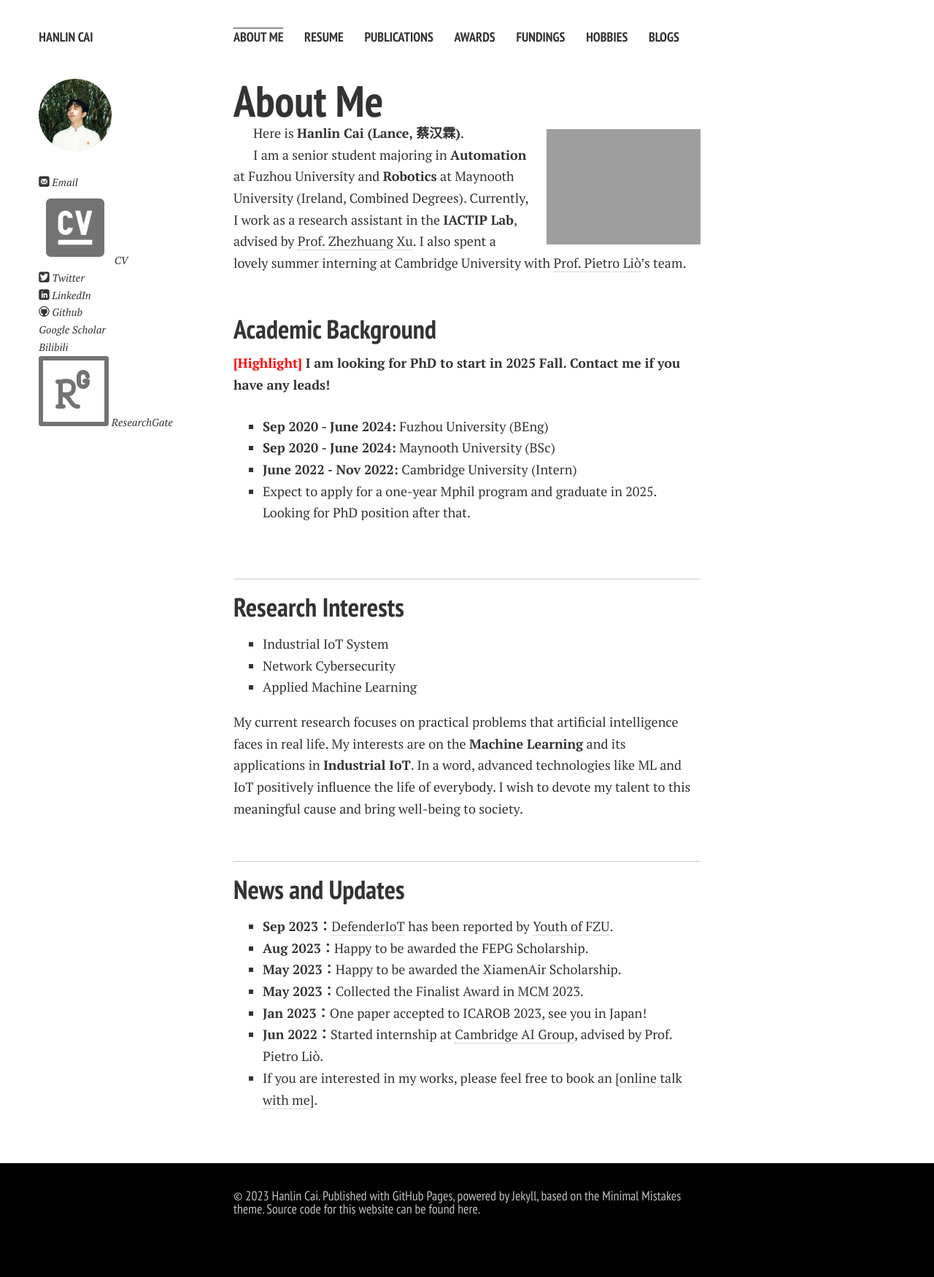
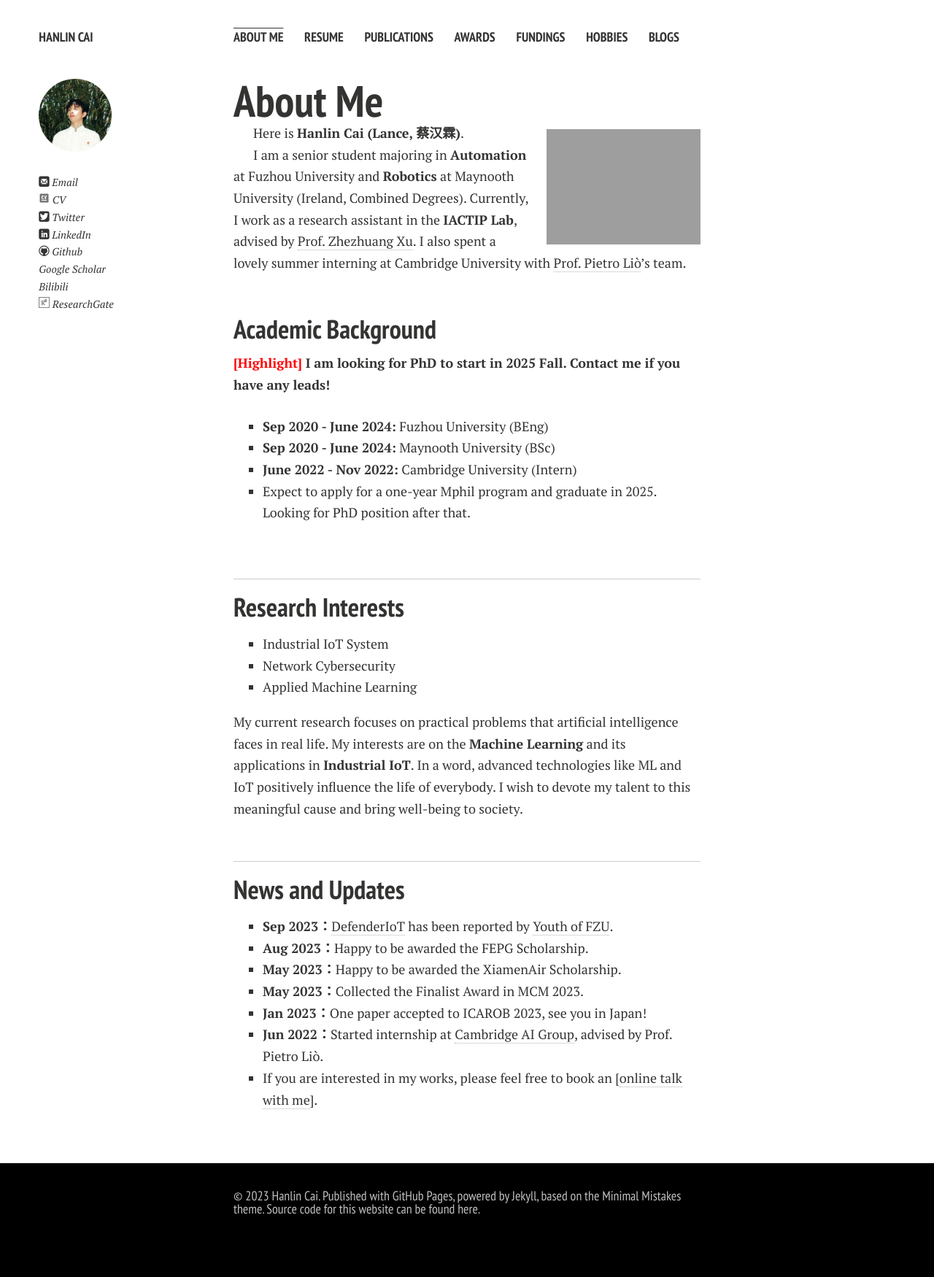
Before and after one commit to GuangLun2000/GuangLun2000.github.io, a Jekyll site: the page built from index.md, in a window 1280 px wide. Shown: the whole page at 73% size. Built offline with Jekyll 4.4.1, drawn with Linux system fonts in a browser that asks for light colours; nearby versions of some CDN libraries; comment, search, counter and statistics services are not loaded; a style sheet for code colours, icons or effects is not loaded; our own code applies the rules of GitHub Pages for plain Markdown files.

Commit message:
Update author-bio.html

```diff
--- a/_includes/author-bio.html
+++ b/_includes/author-bio.html
@@ -5,7 +5,7 @@
 <p>{{ site.owner.bio }}</p>
 {% if site.owner.email %}<p style="text-indent:0;margin-top:1.5em;"><a href="mailto:{{ site.owner.email }}" target="_blank"><i class="icon-mail"></i> Email</a></p>{% endif %}
 
-{% if site.owner.cv %}<p style="text-indent:0;"><a href="file/{{ site.owner.cv }}"><img src="images/logo/icons8-cv-100.png"></i> CV</a></p>{% endif %}
+{% if site.owner.cv %}<p style="text-indent:0;"><a href="file/{{ site.owner.cv }}"><img src="images/logo/icons8-cv-100.png" width="15" height="15"></i> CV</a></p>{% endif %}
 
 {% if site.owner.twitter %}<p style="text-indent:0;"><a href="https://twitter.com/{{ site.owner.twitter }}"><i class="icon-twitter"></i> Twitter</a></p>{% endif %}
 
@@ -27,7 +27,7 @@
 
 {% if site.owner.bilibili %}<p style="text-indent:0;"><a href="https://space.bilibili.com/{{ site.owner.bilibili }}"><i class="fa fa-video-camera"></i> Bilibili</a></p>{% endif %}
 
-{% if site.owner.researchgate %}<p style="text-indent:0;"><a href="{{ site.owner.researchgate}}"><img src="images/logo/icons8-rg.png"></i> ResearchGate</a></p>{% endif %}
+{% if site.owner.researchgate %}<p style="text-indent:0;"><a href="{{ site.owner.researchgate}}"><img src="images/logo/icons8-rg.png" width="15" height="15"></i> ResearchGate</a></p>{% endif %}
 
 
 <!-- Lastly modified by Hanlin CAI in 2023/10/15 -->
```
